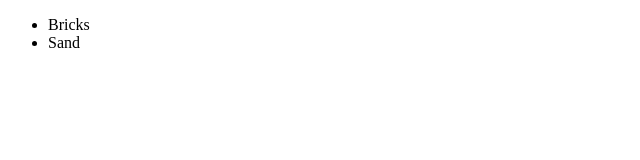
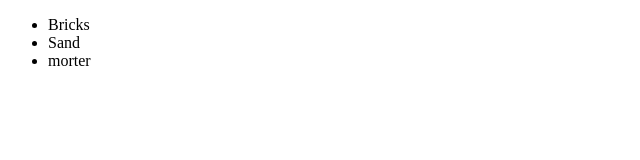
Before and after one commit to rajvanshad/newGitTest, a plain HTML site: page Index.html in a window 1280 px wide. Shown: the full height of the page, 0-640 px from the left. Drawn offline with Linux system fonts and the light colour scheme.

Commit message:
Index Updated

```diff
--- a/Index.html
+++ b/Index.html
@@ -8,6 +8,7 @@
 	<ul>
 		<li>Bricks</li>
 		<li>Sand</li>
+		<li>morter</li>
 </ul>
 </body>
 </html>
```
